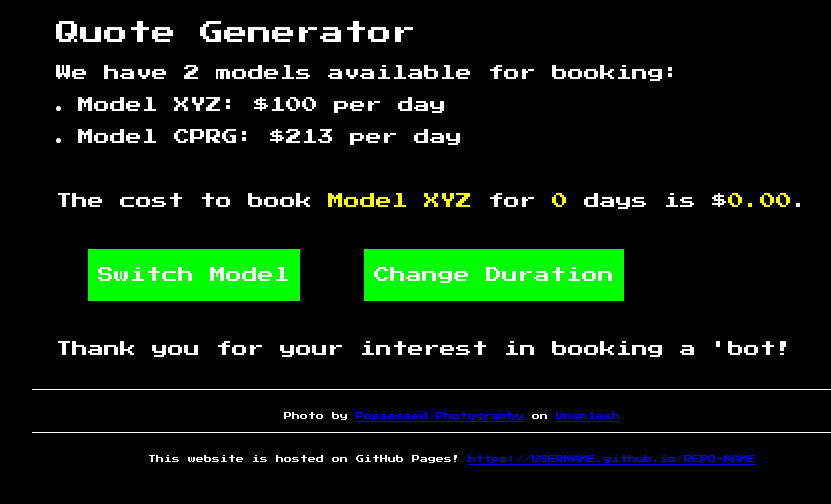
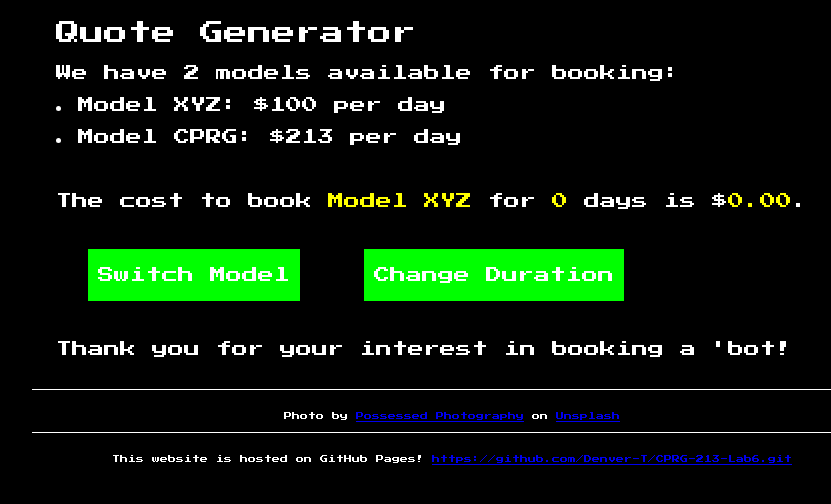
Before and after one commit to Denver-T/CPRG-213-Lab6, a plain HTML site: page lab-6/index.html in a window 1280 px wide. Shown: the part 104-608 px from the top of the page, without its empty margins (188-1019 px from the left). Drawn offline with Linux system fonts and the light colour scheme.

Commit message:
added the github link to deploy the site

```diff
--- a/lab-6/index.html
+++ b/lab-6/index.html
@@ -58,8 +58,8 @@
       </p>
       <p>
         This website is hosted on GitHub Pages!
-        <a href="https://USERNAME.github.io/REPO-NAME"
-          >https://USERNAME.github.io/REPO-NAME</a
+        <a href="https://github.com/Denver-T/CPRG-213-Lab6.git"
+          >https://github.com/Denver-T/CPRG-213-Lab6.git</a
         >
       </p>
     </footer>
```
